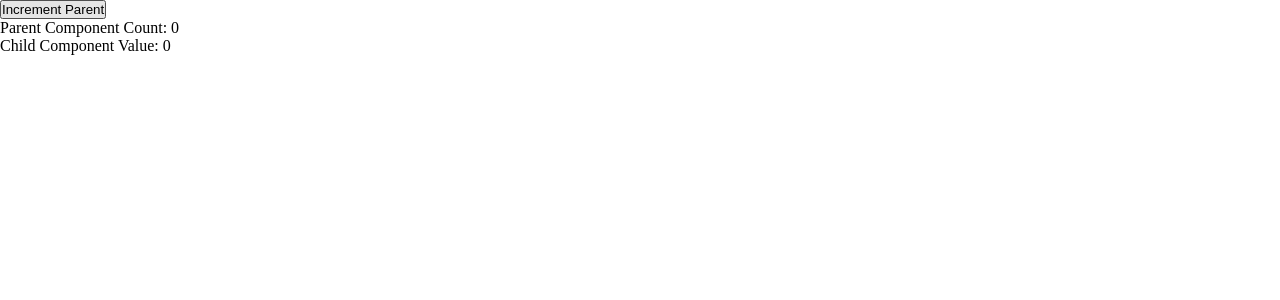
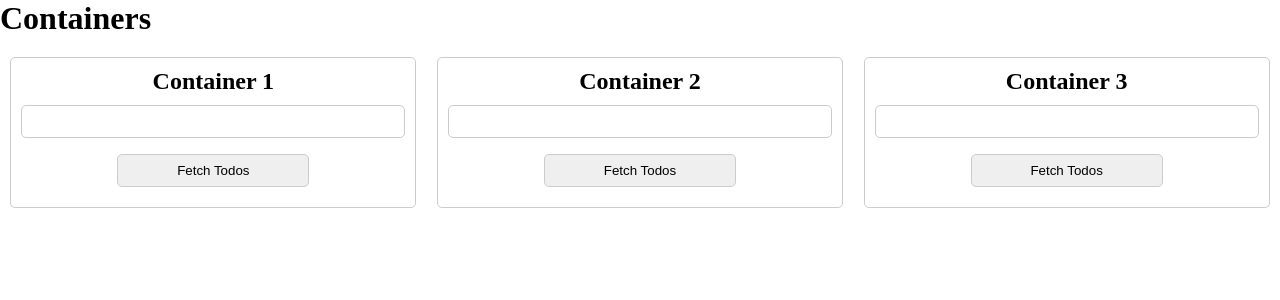
Before and after one commit to manoharbatra/reactjs-concepts, a React (Vite) app: page / in a window 1280 px wide. Shown: the top 300 px of the page. Built offline with nearby package versions, Linux system fonts and the light colour scheme.

Commit message:
added cases

```diff
--- a/src/App.jsx
+++ b/src/App.jsx
@@ -1,13 +1,10 @@
 import './App.css'
-// import MyComponent from './hooks/useMemo/MyComponent'
-import ParentComponent from './hooks/useCallback/MemoAndcallback'
+import ParentComp from './hooks/useCallback/firstExample/ParentComp'
 
 function App() {
 
   return (
-    <>
-    <ParentComponent />
-    </>
+    <ParentComp />
     )
 }
 
--- /dev/null
+++ b/src/hooks/useCallback/firstExample/ParentComp.jsx
@@ -0,0 +1,79 @@
+/* eslint-disable react/display-name */
+/* eslint-disable react/prop-types */
+import React, {useState} from 'react';
+import './parentComp.css'
+
+// Child component representing a container
+const Container = React.memo(({ id, title, value, handleChange }) => {
+
+  const [todos, setTodos] = useState([]);
+  const [loading, setLoading] = useState(false);
+
+
+  console.log(`Container ${id} rendering... ${todos.length}`);
+
+  const fetchTodos = async () => {
+    setLoading(true);
+    try {
+      const response = await fetch('https://dummyjson.com/todos');
+      const data = await response.json();
+      setTodos(data.todos);
+    } catch (error) {
+      console.error('Error fetching todos:', error);
+    } finally {
+      setLoading(false);
+    }
+  };
+
+  return (
+    <div className="container">
+      <h2>{title}</h2>
+      <input
+        type="text"
+        value={value}
+        onChange={(e) => handleChange(id, e.target.value)}
+      />
+      <button onClick={fetchTodos}>Fetch Todos</button>
+      {loading && <p>Loading todos...</p>}
+      {todos.length > 0 && <h1>{todos.length}</h1>}
+    </div>
+  );
+});
+
+const ParentComp = () => {
+  // State containing an array of 3 objects
+  const [containers, setContainers] = React.useState([
+    { id: 1, title: 'Container 1', value: '' },
+    { id: 2, title: 'Container 2', value: '' },
+    { id: 3, title: 'Container 3', value: '' },
+  ]);
+
+  // Function to handle changes in container values
+  const handleChange = React.useCallback((id, newValue) => {
+    setContainers((prevContainers) =>
+      prevContainers.map((container) =>
+        container.id === id ? { ...container, value: newValue } : container
+      )
+    );
+  }, []);
+
+  return (
+    <div className="App">
+      <h1>Containers</h1>
+      <div className="container-wrapper">
+        {/* Map through the array of containers and render each as a child component */}
+        {containers.map((container) => (
+          <Container
+            key={container.id}
+            id={container.id}
+            title={container.title}
+            value={container.value}
+            handleChange={handleChange}
+          />
+        ))}
+      </div>
+    </div>
+  );
+};
+
+export default ParentComp;
--- /dev/null
+++ b/src/hooks/useCallback/firstExample/parentComp.css
@@ -0,0 +1,38 @@
+/* App.css */
+.container-wrapper {
+    display: flex;
+    justify-content: space-between;
+    margin-top: 20px;
+  }
+
+  .container {
+    display: flex;
+    flex-direction: column;
+    align-items: center;
+    border: 1px solid #ccc;
+    border-radius: 5px;
+    padding: 10px;
+    width: 30%;
+  }
+
+  .container h2 {
+    margin: 0 0 10px;
+  }
+
+  .container input {
+    width: 100%;
+    padding: 8px;
+    border: 1px solid #ccc;
+    border-radius: 5px;
+    box-sizing: border-box;
+  }
+
+  .container button {
+    margin-top: 1rem;
+    width: 50%;
+    padding: 8px;
+    border: 1px solid #ccc;
+    border-radius: 5px;
+    box-sizing: border-box;
+    margin-bottom: 10px;
+  }
```
